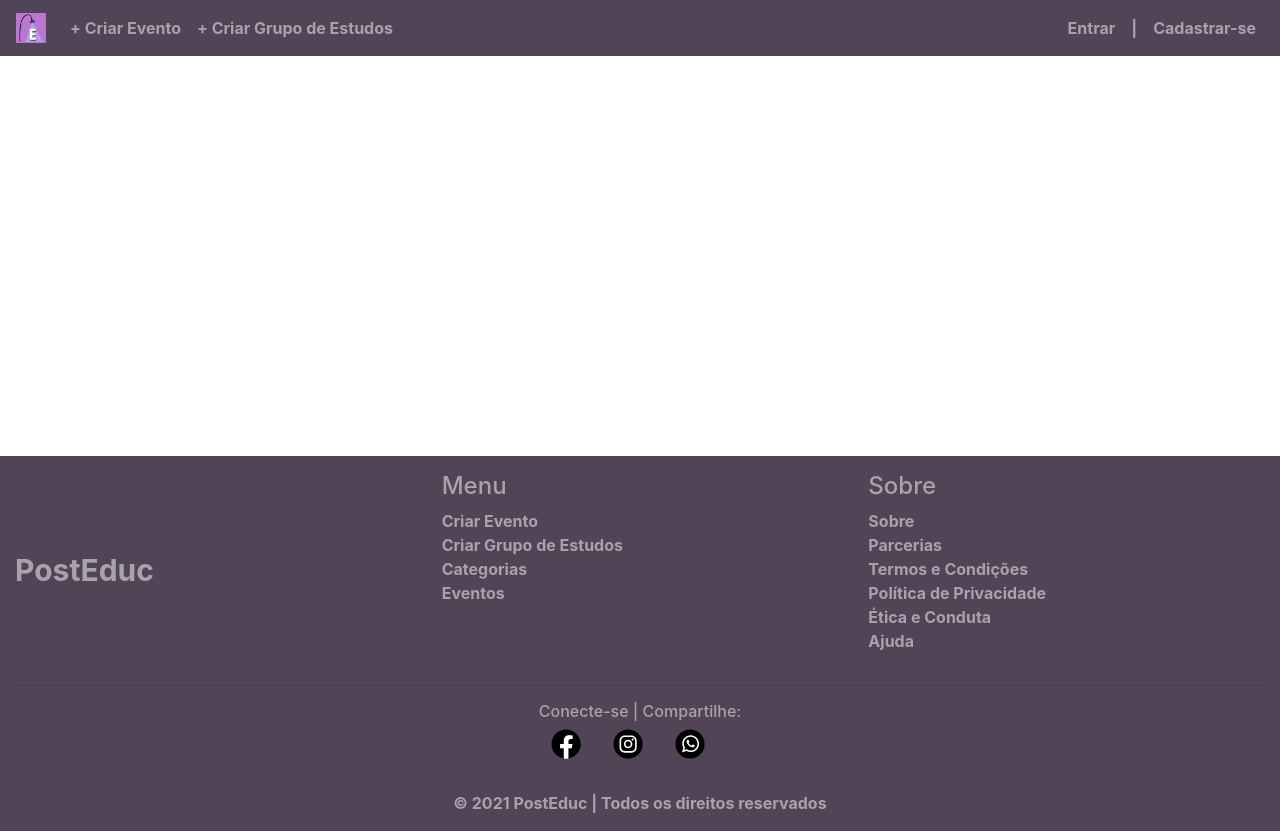
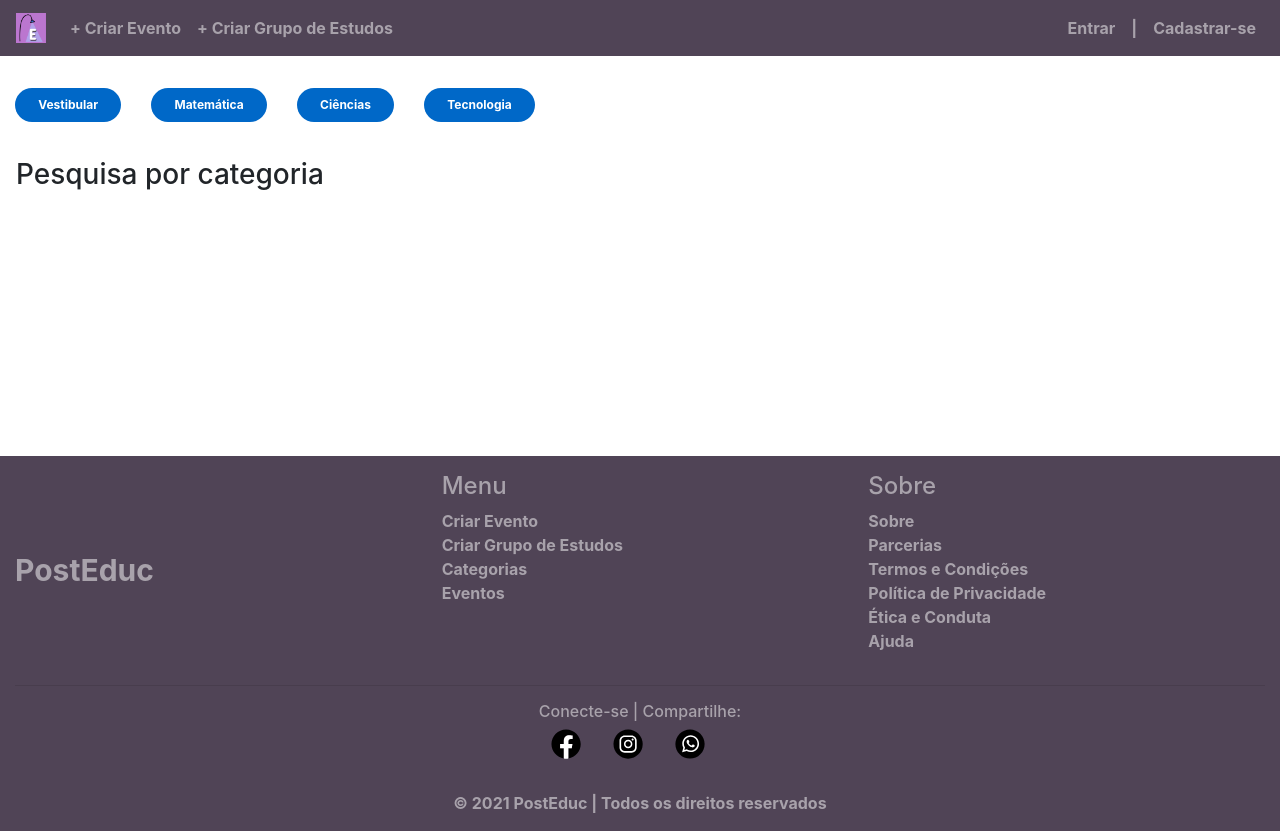
Before and after one commit to olivca/postEduc-1, a React (Create React App) app: page /categorias in a window 1280 px wide. Built offline with nearby package versions, Linux system fonts and the light colour scheme.

Commit message:
Adicionando a rota da página de categorias

```diff
--- a/src/Rotas.js
+++ b/src/Rotas.js
@@ -3,6 +3,7 @@ import {Switch, Route} from 'react-router-dom';
 
 import PaginaDeEvento from './Componentes/eventos/PaginaDeEventos'
 import EventoEspecifico from './Componentes/eventos/EventoEspecifico'
+import Categorias from './Componentes/eventos/categorias'
 
 export class Rotas extends React.Component{
     render(){
@@ -12,6 +13,7 @@ export class Rotas extends React.Component{
 
                 {/* Crie as Rotas Aqui */}
                 <Route exact path="/EventoEspecifico" component={EventoEspecifico}/>
+                <Route exact path="/categorias" component={Categorias}/>
 
             </Switch>
         )
```
